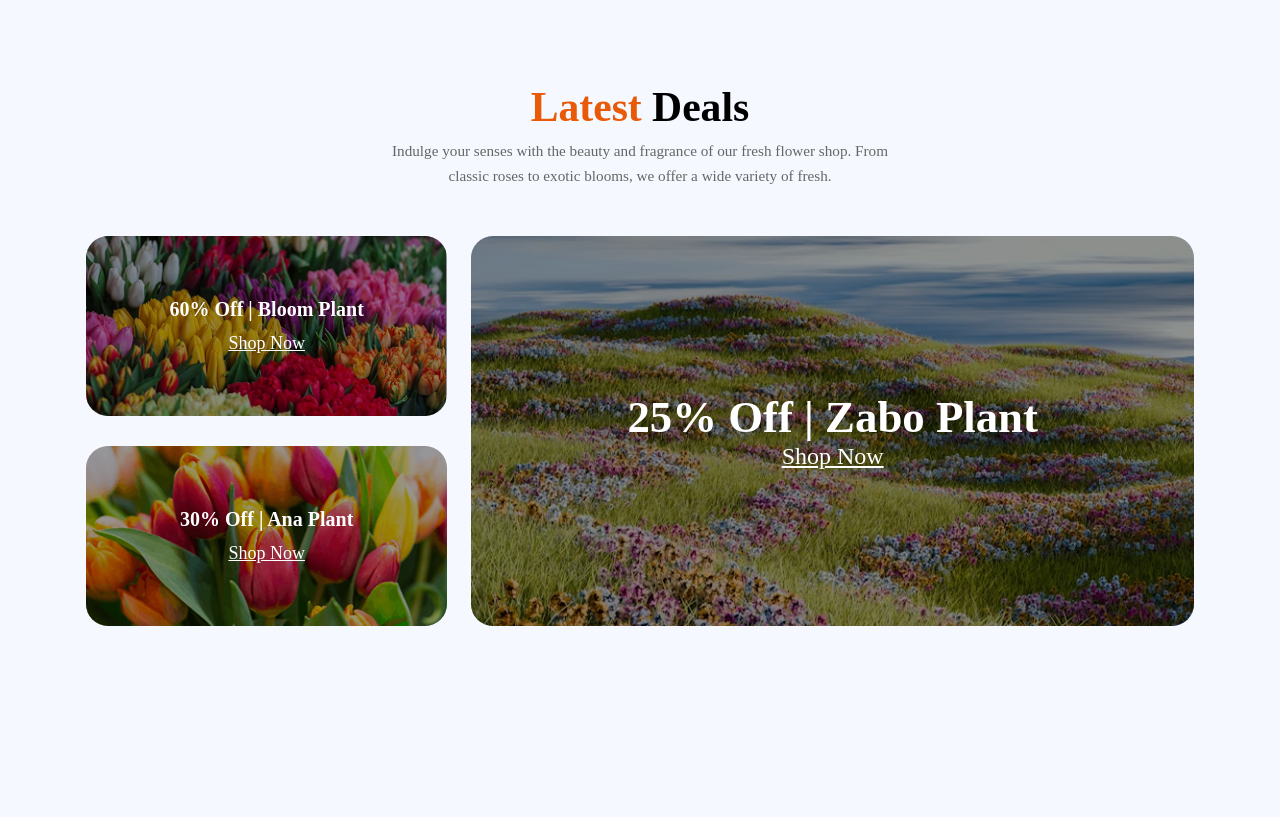
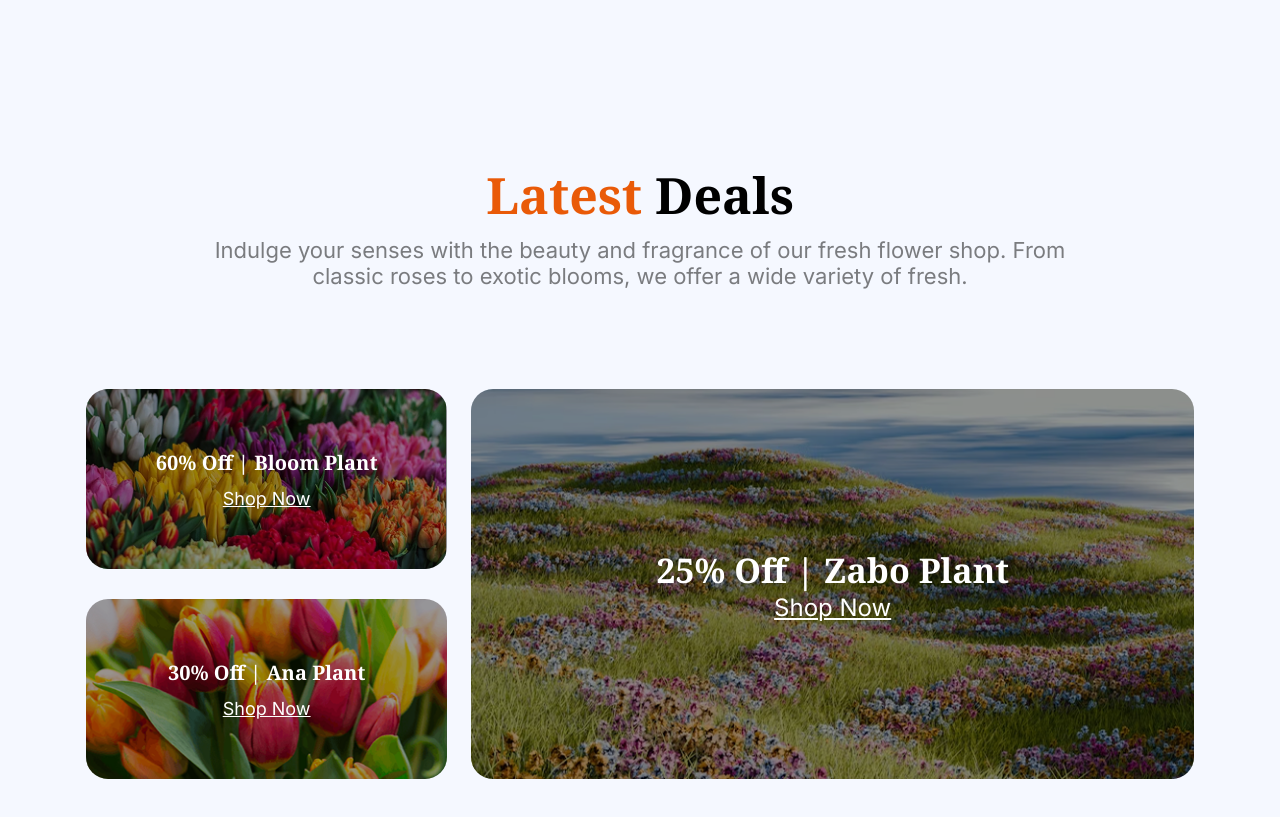
Before and after one commit to habibarumana/assignment2, a plain HTML site: page index.html in a window 1280 px wide. Shown: the part 2603-3420 px from the top of the page. Before the commit the page ends 3293 px from the top, so only its background shows below. Drawn offline with Linux system fonts and the light colour scheme.

Commit message:
chnaging more details

```diff
--- a/index.html
+++ b/index.html
@@ -7,7 +7,7 @@
     <link rel="stylesheet" href="styles/style.css">
     <script src="https://kit.fontawesome.com/5bee804648.js" crossorigin="anonymous"></script>
 </head>
-<body>
+<body class="inter">
     <header>
         <nav class="navbar">
       <div class="logo">
@@ -22,7 +22,7 @@
 
       <section class="banner">
             <div class="banner-description">
-                <h1>ALWAYS <span class="fresh-flower">FRESH </span><br> <span class="fresh-flower">FLOWERS </span></h1>
+                <h1 class="noto-serif">ALWAYS <span class="fresh-flower">FRESH </span><br> <span class="fresh-flower">FLOWERS </span></h1>
                 <p>Indulge your senses with the beauty and fragrance of <br> our fresh flower shop. From classic roses to exotic <br> blooms, we offer a wide variety of fresh flowers that <br> are perfect for any occasion. </p>
             </div>
             <div>
@@ -32,7 +32,7 @@
     </header>
     <main>
       <section class="products-section">
-         <h2><span class="highlight">Our</span> Plants </h2>
+         <h2 class="noto-serif"><span class="highlight">Our</span> Plants </h2>
          <p class="products-description">
           Indulge your senses with the beauty and fragrance of our fresh flower shop. From <br> classic roses to exotic blooms, we offer a wide variety of fresh.
          </p>
@@ -96,7 +96,7 @@
         </div>
 
         <div class="feature-content">
-            <h2>Flower & Plants Lover</h2>
+            <h2 class="noto-serif">Flower & Plants Lover</h2>
             <ul>
               <li>Indulge your senses with the beauty and fragrance of our fresh flower shop. From classic roses to exotic blooms, we offer a wide variety of fresh.</li>
               <li>Indulge your senses with the beauty and fragrance of our fresh flower shop. From classic roses to exotic blooms, we offer a wide variety of fresh.</li>
@@ -107,7 +107,7 @@
       </section>
 
       <section class="latest-deals">
-        <h2 class="section-title">
+        <h2 class="section-title noto-serif">
           <span class="highlight">Latest</span> Deals
         </h2>
         <p class="section-sub">
@@ -117,17 +117,17 @@
         <div class="deal-grid">
           <div class="left-column">
              <article class="deal-card small bloom-card">
-             <h3>60% Off | Bloom Plant</h3>
+             <h3 class="noto-serif">60% Off | Bloom Plant</h3>
              <a href="">Shop Now</a>
           </article>
           <article class="deal-card small ana-card">
-             <h3>30% Off | Ana Plant</h3>
+             <h3 class="noto-serif">30% Off | Ana Plant</h3>
              <a href="">Shop Now</a>
           </article>
           </div>
           <div class="right-column">
            <article class="deal-card large zabo-card">
-             <h2>25% Off | Zabo Plant</h3>
+             <h2 class="noto-serif">25% Off | Zabo Plant</h3>
              <a id="a" href="">Shop Now</a>
           </article>
           </div>
--- a/styles/style.css
+++ b/styles/style.css
@@ -1,3 +1,23 @@
+@import url('https://fonts.googleapis.com/css2?family=Noto+Serif:ital,wght@0,100..900;1,100..900&display=swap');
+@import url('https://fonts.googleapis.com/css2?family=Inter:ital,opsz,wght@0,14..32,100..900;1,14..32,100..900&display=swap');
+
+
+.inter {
+  font-family: "Inter", sans-serif;
+  font-optical-sizing: auto;
+  font-weight: 400;
+  font-style: normal;
+}
+
+.noto-serif {
+  font-family: "Noto Serif", serif;
+  font-optical-sizing: auto;
+  font-weight: 700;
+  font-style: normal;
+  font-variation-settings:
+    "wdth" 100;
+}
+
 *{
     margin: 0;
     padding: 0;
@@ -221,7 +241,7 @@ body {
 
 /* Heading styles */
 .section-title {
-  font-size: clamp(1.75rem, 2vw + 1rem, 3rem);
+  font-size: 3.125rem;
   font-weight: 700;
   margin-bottom: 0.5rem;
 }
@@ -229,11 +249,9 @@ body {
   color: #E95A08;
 }
 .section-sub {
-  max-width: 650px;
-  margin: 0 auto 3rem;
-  color: #666;
-  font-size: 0.95rem;
-  line-height: 1.6;
+  color: rgba(0, 0, 0, 0.5);
+  font-size: 1.375rem;
+  margin-bottom: 100px;
 }
 
 /* ------- Grid Layout ------- */
@@ -282,7 +300,7 @@ body {
 }
 
 .deal-card h2 {
-   font-size: 2.8rem;
+   font-size: 2.125rem;
 }
 
 .deal-card a {
@@ -415,10 +433,16 @@ body {
    }
 
    /* latest deal section */
+    .section-title {
+      font-size: 2rem;
+    }
 
+    .section-sub {
+      font-size: 1rem;
+      margin-bottom: 50px;
+    }
    .section-sub br {
-
-   display: none;
+     display: none;
    }
     .deal-grid {
       grid-template-columns: 1fr;
@@ -432,10 +456,22 @@ body {
       flex-direction: column;
     }
 
+    .right-column h2 {
+      font-size: 1.5rem;
+    }
+
+    .right-column #a {
+      font-size: 1.125rem;
+    }
+
     .deal-card {
       width: 100%;
       min-height: auto;
     }
 
 
+
+
+
+
  }
```
